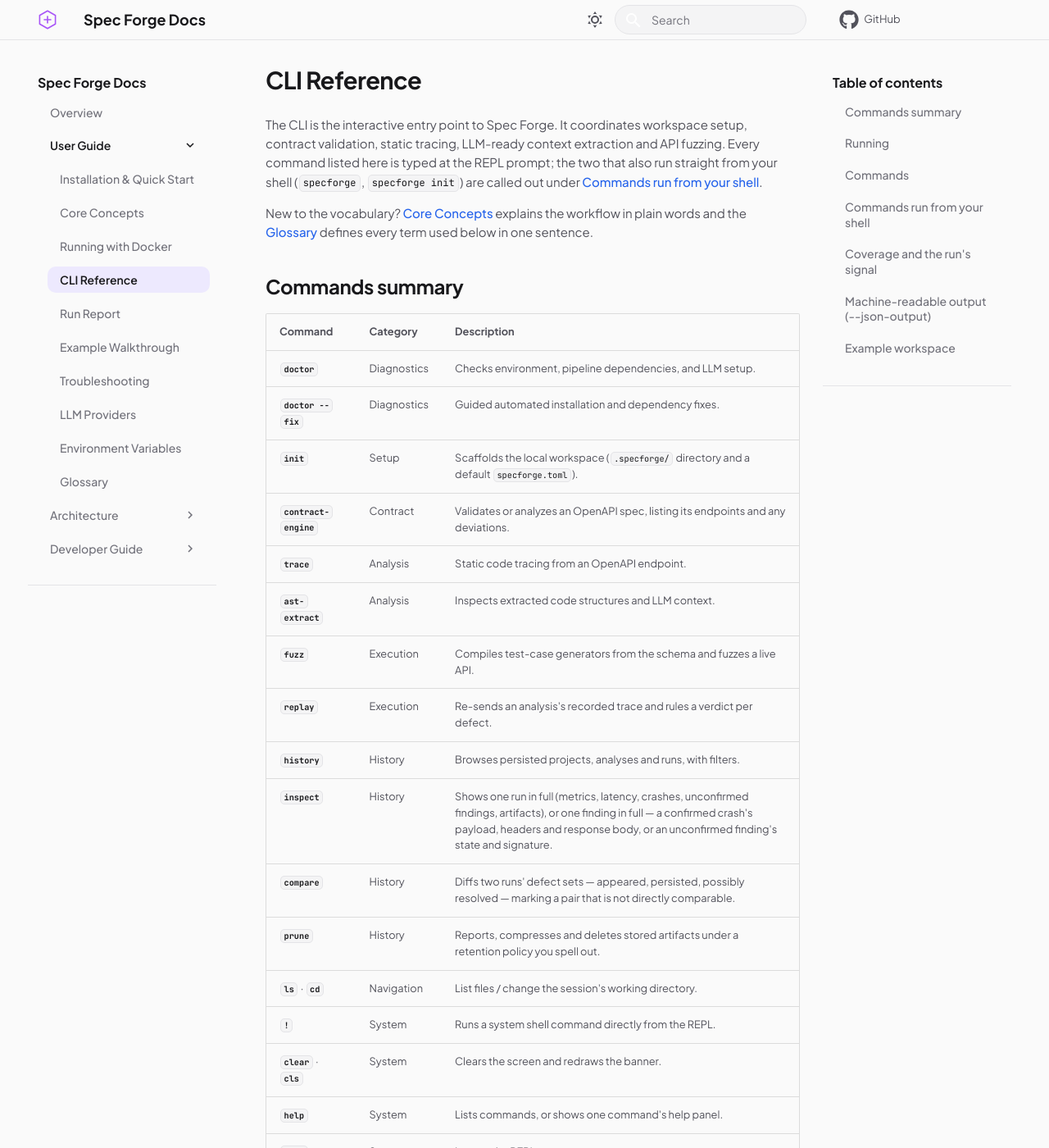
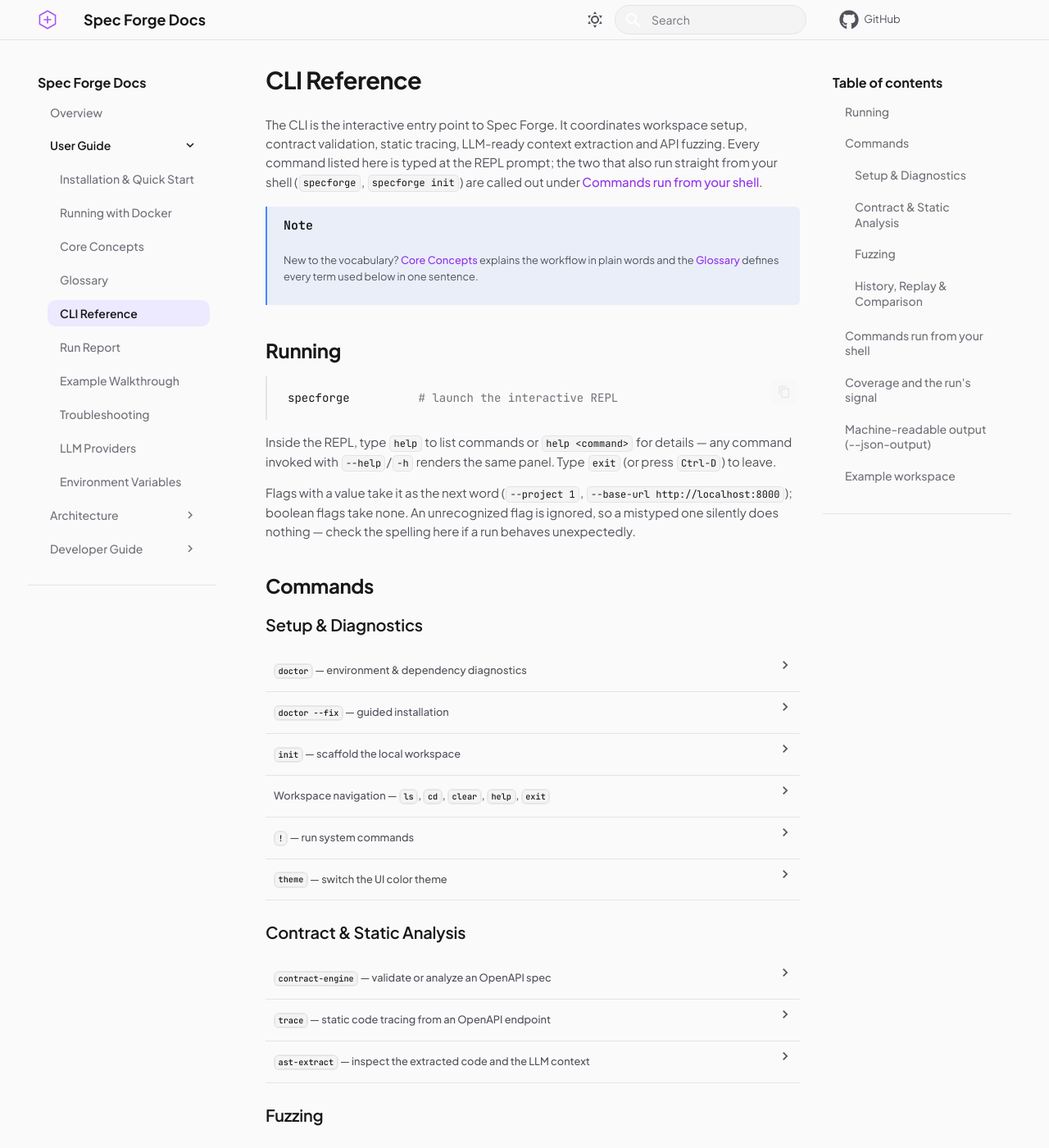
Before and after one commit to Spec-Forge-Testing/specforge-docs, an MkDocs documentation site: the page built from docs/user-guide/cli-reference.md, in a window 1280 px wide and 1400 px high. Shown: the whole window at 82% size. Built offline with MkDocs 1.6.1 and Material for MkDocs 9.7.7, drawn with Linux system fonts in a browser that asks for light colours; comment, search, counter and statistics services are not loaded; some of the changed text lies outside the part shown.

Commit message:
docs(cli-reference): reorganize command reference and fix admonition/link styling

````diff
--- a/docs/assets/stylesheets/extra.css
+++ b/docs/assets/stylesheets/extra.css
@@ -352,7 +352,7 @@
 
 /* Enlaces */
 .md-typeset a {
-  color: var(--accent-color);
+  color: var(--brand-color);
   text-decoration: none;
   font-weight: 500;
   transition: color 0.15s ease, text-decoration 0.15s ease;
@@ -480,12 +480,12 @@
    izquierdo que toma el color semántico del tipo de aviso — el mismo mapeo
    que los tokens de la CLI (accent/success/warning/error, theme.py). */
 .md-typeset .admonition {
-  background: transparent;
-  border-radius: 0;
+  background: color-mix(in srgb, var(--accent-color) 8%, transparent);
+  border-radius: 0 6px 6px 0;
   border: none;
   border-left: 2px solid var(--accent-color);
   box-shadow: none;
-  padding: 0.4rem 0 0.4rem 1rem;
+  padding: 0.6rem 1rem;
   margin: 1.5em 0;
 }
 
@@ -499,6 +499,8 @@
   font-weight: 600;
   font-size: 0.75rem;
   padding: 0 0 0.4rem !important;
+  margin-left: 0 !important;
+  margin-right: 0 !important;
   color: var(--text-bright);
 }
 
@@ -511,17 +513,20 @@
 .md-typeset .admonition.tip,
 .md-typeset .admonition.success {
   border-left-color: var(--success-color);
+  background: color-mix(in srgb, var(--success-color) 8%, transparent);
 }
 
 .md-typeset .admonition.warning,
 .md-typeset .admonition.caution {
   border-left-color: var(--warning-color);
+  background: color-mix(in srgb, var(--warning-color) 8%, transparent);
 }
 
 .md-typeset .admonition.danger,
 .md-typeset .admonition.failure,
 .md-typeset .admonition.error {
   border-left-color: var(--error-color);
+  background: color-mix(in srgb, var(--error-color) 8%, transparent);
 }
 
 /* ==========================================================================
--- a/docs/user-guide/cli-reference.md
+++ b/docs/user-guide/cli-reference.md
@@ -6,31 +6,8 @@ fuzzing. Every command listed here is typed at the REPL prompt; the two that als
 run straight from your shell (`specforge`, `specforge init`) are called out under
 [Commands run from your shell](#commands-run-from-your-shell).
 
-New to the vocabulary? [Core Concepts](concepts.md) explains the workflow in plain words and
-the [Glossary](glossary.md) defines every term used below in one sentence.
-
-## Commands summary
-
-| Command | Category | Description |
-| :--- | :--- | :--- |
-| **`doctor`** | Diagnostics | Checks environment, pipeline dependencies, and LLM setup. |
-| **`doctor --fix`** | Diagnostics | Guided automated installation and dependency fixes. |
-| **`init`** | Setup | Scaffolds the local workspace (`.specforge/` directory and a default `specforge.toml`). |
-| **`contract-engine`** | Contract | Validates or analyzes an OpenAPI spec, listing its endpoints and any deviations. |
-| **`trace`** | Analysis | Static code tracing from an OpenAPI endpoint. |
-| **`ast-extract`** | Analysis | Inspects extracted code structures and LLM context. |
-| **`fuzz`** | Execution | Compiles test-case generators from the schema and fuzzes a live API. |
-| **`replay`** | Execution | Re-sends an analysis's recorded trace and rules a verdict per defect. |
-| **`history`** | History | Browses persisted projects, analyses and runs, with filters. |
-| **`inspect`** | History | Shows one run in full (metrics, latency, crashes, unconfirmed findings, artifacts), or one finding in full — a confirmed crash's payload, headers and response body, or an unconfirmed finding's state and signature. |
-| **`compare`** | History | Diffs two runs' defect sets — appeared, persisted, possibly resolved — marking a pair that is not directly comparable. |
-| **`prune`** | History | Reports, compresses and deletes stored artifacts under a retention policy you spell out. |
-| **`ls`** · **`cd`** | Navigation | List files / change the session's working directory. |
-| **`!`** | System | Runs a system shell command directly from the REPL. |
-| **`clear`** · **`cls`** | System | Clears the screen and redraws the banner. |
-| **`help`** | System | Lists commands, or shows one command's help panel. |
-| **`exit`** | System | Leaves the REPL. |
-| **`theme`** | Settings | Switches the CLI UI color theme. |
+!!! note
+    New to the vocabulary? [Core Concepts](concepts.md) explains the workflow in plain words and the [Glossary](glossary.md) defines every term used below in one sentence.
 
 ## Running
 
@@ -117,6 +96,75 @@ unexpectedly.
     This command also runs straight from your shell as `specforge init` — see
     [Commands run from your shell](#commands-run-from-your-shell). Both forms do the
     same thing.
+
+??? "Workspace navigation — `ls`, `cd`, `clear`, `help`, `exit`"
+
+    The REPL keeps a **current working directory** — the same one `!` commands run
+    in — so you can move around a repository without leaving the session. These
+    built-ins do that and a few other housekeeping tasks:
+
+    ```text
+    SpecForge ❯ cd lib/contract_engine   # move into a directory
+    SpecForge ❯ cd                       # print the current directory, move nowhere
+    SpecForge ❯ ls                       # list the current directory
+    SpecForge ❯ ls docs                  # list a specific directory
+    ```
+
+    | Command | What it does |
+    | :--- | :--- |
+    | `ls [path]` | Lists the entries in `path` (the current directory by default), directories first and marked. |
+    | `cd [path]` | Changes the working directory to `path`; with no argument, prints where you are. |
+    | `clear` (alias `cls`) | Clears the screen and redraws the banner. |
+    | `help [command]` | Lists every command, or shows one command's help panel. |
+    | `exit` | Ends the session cleanly (so does `Ctrl-D`). |
+
+    `cd` moves the whole process, so the working directory it sets is what `trace`,
+    `ast-extract` and every `!` command see afterwards; relative paths you pass to
+    other commands are resolved against it. A path that does not exist is reported as
+    an error and the session keeps going.
+
+??? "`!` — run system commands"
+
+    ```text
+    SpecForge ❯ !git status
+    SpecForge ❯ !pytest -q
+    ```
+
+    Prefix any line with `!` to run it as a system command from the same session.
+    The escape is **explicit on purpose**: a line without `!` is always resolved as
+    an internal command (and a typo gets a fuzzy suggestion, never an accidental
+    system call), so internal-vs-system resolution stays unambiguous.
+
+    - **Streaming output.** `stdout` and `stderr` are shown live as the command
+      runs, so long commands (`pytest`, `docker build`) show progress instead of
+      going silent. `stderr` is visually differentiated and a non-zero exit code is
+      reported clearly.
+    - **Shared working directory.** Commands run in the REPL's current directory, so
+      the internal `cd` and `!ls` / `!git` stay in sync.
+    - **Never breaks the loop.** A missing executable, an unparsable line or a
+      failing command are reported and the REPL keeps going. The child's stdin is
+      closed, so an interactive program gets EOF instead of hanging the session.
+    - **Disable in CI/CD.** Set `SPECFORGE_SYSTEM_COMMANDS=0` (or `false` / `no` /
+      `off`) to turn the escape off in non-interactive environments.
+
+    > Scope: the primary target is Linux/Docker (Windows is best-effort). v1 runs a
+    > single program without a shell (no pipes, redirection or built-ins like `dir`)
+    > and is not interactive (no `vim` / `rebase -i`); a PTY-backed executor for full
+    > interactivity is a planned follow-up.
+
+??? "`theme` — switch the UI color theme"
+
+    ```text
+    SpecForge ❯ theme          # list themes, marking the active one
+    SpecForge ❯ theme mono     # switch at runtime
+    ```
+
+    Switching the theme re-skins **everything** — console output, the banner and the
+    REPL prompt. Bundled themes: `default`, `mono`, `nord`, `dracula`, `solarized`,
+    `matrix`; the theme can also be chosen at startup with `SPECFORGE_THEME=<name>`.
+    An unknown name is refused, and the refusal lists the ones that exist.
+
+### Contract & Static Analysis
 
 ??? "`contract-engine` — validate or analyze an OpenAPI spec"
 
@@ -215,6 +263,8 @@ unexpectedly.
     dependency trace degrades to *hybrid* or *fallback* mode, `--payload`/`--raw` still
     show the primary controller and the selected fallback files, so there is always
     something to inspect.
+
+### Fuzzing
 
 ??? "`fuzz` — generate test cases from the schema and fuzz a live API"
 
@@ -541,6 +591,8 @@ unexpectedly.
     and, when it was, the effective budget it ran with (`stateful_config`: examples,
     steps per sequence and distinct bugs per sequence).
 
+### History, Replay & Comparison
+
 ??? "`history` — browse persisted projects, analyses and runs"
 
     ```text
@@ -794,73 +846,6 @@ unexpectedly.
     **Replayable** column derived from the trace's presence, so a consented
     trace deletion is visible the moment it happens.
 
-??? "Workspace navigation — `ls`, `cd`, `clear`, `help`, `exit`"
-
-    The REPL keeps a **current working directory** — the same one `!` commands run
-    in — so you can move around a repository without leaving the session. These
-    built-ins do that and a few other housekeeping tasks:
-
-    ```text
-    SpecForge ❯ cd lib/contract_engine   # move into a directory
-    SpecForge ❯ cd                       # print the current directory, move nowhere
-    SpecForge ❯ ls                       # list the current directory
-    SpecForge ❯ ls docs                  # list a specific directory
-    ```
-
-    | Command | What it does |
-    | :--- | :--- |
-    | `ls [path]` | Lists the entries in `path` (the current directory by default), directories first and marked. |
-    | `cd [path]` | Changes the working directory to `path`; with no argument, prints where you are. |
-    | `clear` (alias `cls`) | Clears the screen and redraws the banner. |
-    | `help [command]` | Lists every command, or shows one command's help panel. |
-    | `exit` | Ends the session cleanly (so does `Ctrl-D`). |
-
-    `cd` moves the whole process, so the working directory it sets is what `trace`,
-    `ast-extract` and every `!` command see afterwards; relative paths you pass to
-    other commands are resolved against it. A path that does not exist is reported as
-    an error and the session keeps going.
-
-??? "`!` — run system commands"
-
-    ```text
-    SpecForge ❯ !git status
-    SpecForge ❯ !pytest -q
-    ```
-
-    Prefix any line with `!` to run it as a system command from the same session.
-    The escape is **explicit on purpose**: a line without `!` is always resolved as
-    an internal command (and a typo gets a fuzzy suggestion, never an accidental
-    system call), so internal-vs-system resolution stays unambiguous.
-
-    - **Streaming output.** `stdout` and `stderr` are shown live as the command
-      runs, so long commands (`pytest`, `docker build`) show progress instead of
-      going silent. `stderr` is visually differentiated and a non-zero exit code is
-      reported clearly.
-    - **Shared working directory.** Commands run in the REPL's current directory, so
-      the internal `cd` and `!ls` / `!git` stay in sync.
-    - **Never breaks the loop.** A missing executable, an unparsable line or a
-      failing command are reported and the REPL keeps going. The child's stdin is
-      closed, so an interactive program gets EOF instead of hanging the session.
-    - **Disable in CI/CD.** Set `SPECFORGE_SYSTEM_COMMANDS=0` (or `false` / `no` /
-      `off`) to turn the escape off in non-interactive environments.
-
-    > Scope: the primary target is Linux/Docker (Windows is best-effort). v1 runs a
-    > single program without a shell (no pipes, redirection or built-ins like `dir`)
-    > and is not interactive (no `vim` / `rebase -i`); a PTY-backed executor for full
-    > interactivity is a planned follow-up.
-
-??? "`theme` — switch the UI color theme"
-
-    ```text
-    SpecForge ❯ theme          # list themes, marking the active one
-    SpecForge ❯ theme mono     # switch at runtime
-    ```
-
-    Switching the theme re-skins **everything** — console output, the banner and the
-    REPL prompt. Bundled themes: `default`, `mono`, `nord`, `dracula`, `solarized`,
-    `matrix`; the theme can also be chosen at startup with `SPECFORGE_THEME=<name>`.
-    An unknown name is refused, and the refusal lists the ones that exist.
-
 ## Commands run from your shell
 
 Two commands run straight from your terminal, without entering the REPL:
--- a/mkdocs.yml
+++ b/mkdocs.yml
@@ -82,15 +82,15 @@ nav:
   - Overview: index.md
   - User Guide:
       - Installation & Quick Start: user-guide/installation.md
+      - Running with Docker: user-guide/docker.md
       - Core Concepts: user-guide/concepts.md
-      - Running with Docker: user-guide/docker.md
+      - Glossary: user-guide/glossary.md
       - CLI Reference: user-guide/cli-reference.md
       - Run Report: user-guide/reports.md
       - Example Walkthrough: user-guide/example-walkthrough.md
       - Troubleshooting: user-guide/troubleshooting.md
       - LLM Providers: user-guide/llm-providers.md
       - Environment Variables: user-guide/environment.md
-      - Glossary: user-guide/glossary.md
   - Architecture:
       - Overview: architecture/overview.md
       - Data Flow: architecture/data-flow.md
````
Also changed, not shown: other parts of docs/user-guide/cli-reference.md (+2 -0 lines).
